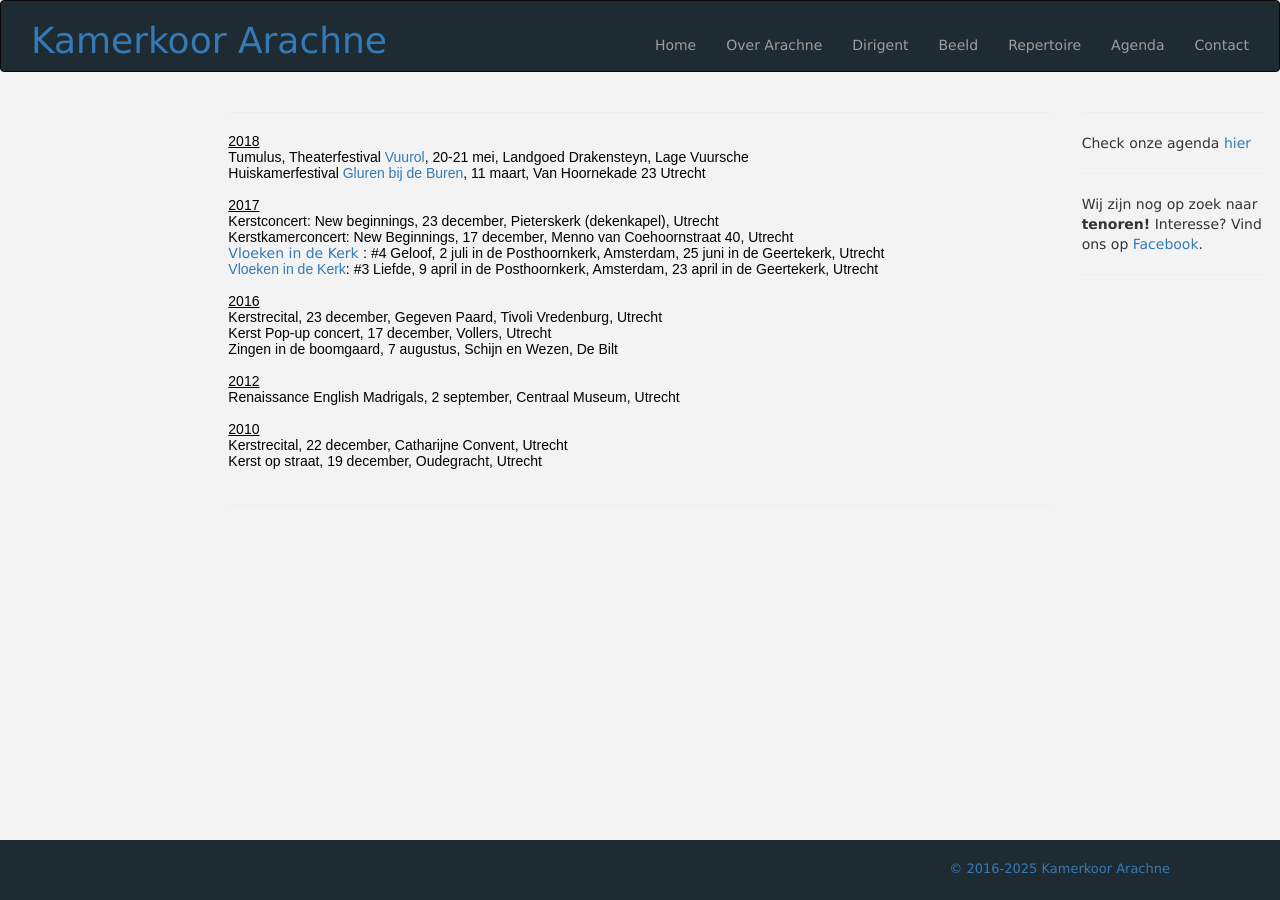
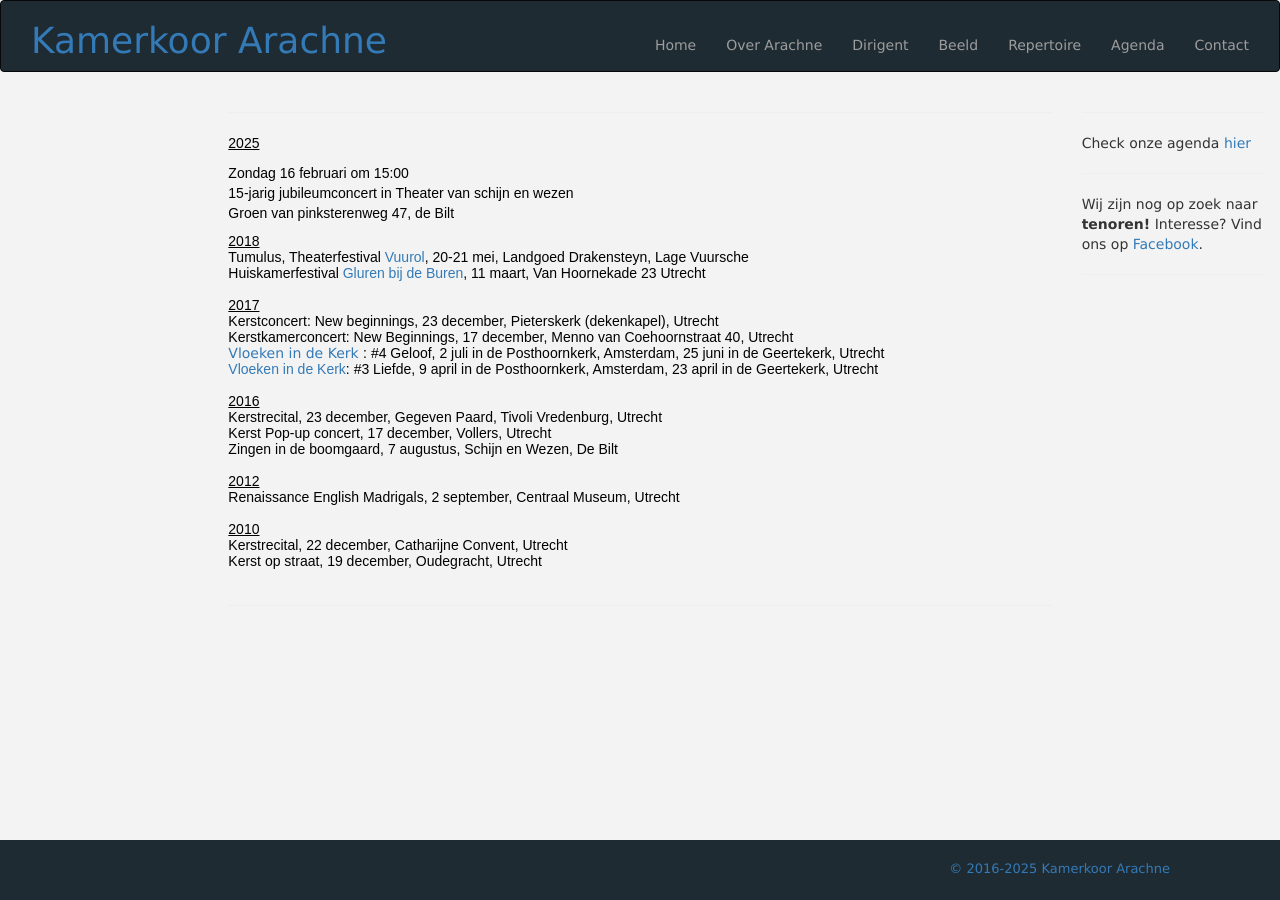
Before and after one commit to fgroenendijk/arachne, a Jekyll site: the page built from agenda/index.html, in a window 1280 px wide. Built offline with Jekyll 4.4.1, drawn with Linux system fonts in a browser that asks for light colours.

Commit message:
Update index.html

```diff
--- a/agenda/index.html
+++ b/agenda/index.html
@@ -8,6 +8,14 @@ keywords: "kamerkoor, klassiek, koor, zingen"
 <div class="col-sm-8 text-left">
     <p></p>
     <hr>
+    <p>
+        <font face="arial, helvetica, sans-serif" color="#000000"><u>2025</u></font>
+    </p>
+    <p>
+        <font face="arial, helvetica, sans-serif" color="#000000">
+            Zondag 16 februari om 15:00</br>15-jarig jubileumconcert in Theater van schijn en wezen<br>Groen van pinksterenweg 47, de Bilt
+        </font>
+    </p>
     <p class="x_gmail-m_2381815678014469547gmail-m_3892989796210588739m_4068435295492959087gmail-font_8"
         style="margin-bottom: 0px; background: transparent; padding: 0px; border: 0px; outline: 0px; vertical-align: baseline; line-height: normal;">
         <font face="arial, helvetica, sans-serif" color="#000000"><u>2018</u></font>
```
